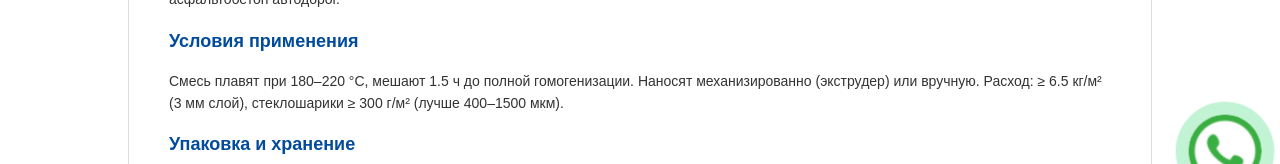
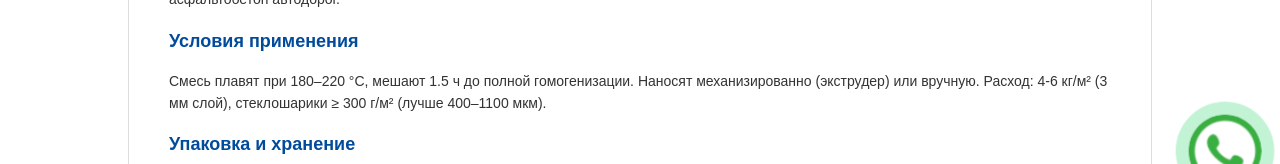
Before and after one commit to ulia-gitignore/mit-asia, a React (Create React App) app: page /thermoplastic in a window 1280 px wide. Shown: the part 594-758 px from the top of the page. Built offline with nearby package versions, Linux system fonts and the light colour scheme.

Commit message:
Обновлени1е

```diff
--- a/src/Components/ColdPlastic/ColdPlastic.js
+++ b/src/Components/ColdPlastic/ColdPlastic.js
@@ -60,7 +60,7 @@ export default function ColdPlastic() {
           </p>
 
           <h3>ГАРАНТИЙНЫЙ СРОК ХРАНЕНИЯ</h3>
-          <p>12 месяцев с даты изготовления.</p>
+          <p> от 6 месяцев с даты изготовления.</p>
         </div>
       </div>
 
--- a/src/Components/ThermoplasticPage/ThermoplasticPage.js
+++ b/src/Components/ThermoplasticPage/ThermoplasticPage.js
@@ -27,8 +27,8 @@ export default function ThermoplasticPage() {
             <h3>Условия применения</h3>
             <p>
               Смесь плавят при 180–220 °C, мешают 1.5 ч до полной гомогенизации.
-              Наносят механизированно (экструдер) или вручную. Расход: ≥ 6.5
-              кг/м² (3 мм слой), стеклошарики ≥ 300 г/м² (лучше 400–1500 мкм).
+              Наносят механизированно (экструдер) или вручную. Расход: 4-6
+              кг/м² (3 мм слой), стеклошарики ≥ 300 г/м² (лучше 400–1100 мкм).
             </p>
 
             <h3>Упаковка и хранение</h3>
```
